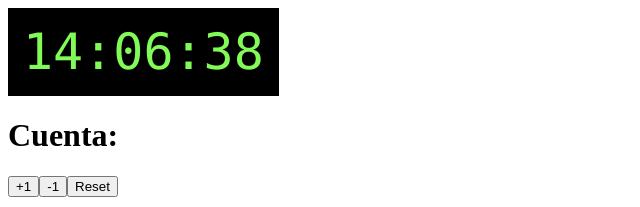
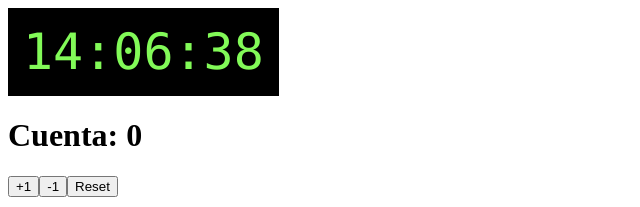
Before and after one commit to MisaelCalvillo/nextjs-liverpool, a Next.js app: page / in a window 1280 px wide. Shown: the top 207 px of the page, without its empty margins (0-640 px from the left). Built offline with nearby package versions, Linux system fonts and the light colour scheme.

Commit message:
Fix: Inicializa state con initialState

```diff
--- a/components/counter.js
+++ b/components/counter.js
@@ -2,7 +2,9 @@ import React from 'react';
 import { useSelector, useDispatch } from 'react-redux';
 import { incrementCount, decrementCount, resetCount } from '../store';
 
-const countSelector = (state) => state.count;
+const countSelector = (state) => {
+  return state.count;
+};
 
 const useCounter = () => {
   const dispatch = useDispatch();
@@ -13,7 +15,7 @@ const useCounter = () => {
     dispatch(decrementCount());
   }
   const reset = () => {
-    dispatch(reset());
+    dispatch(resetCount());
   }
 
   return { increment, decrement, reset };
--- a/store.js
+++ b/store.js
@@ -70,10 +70,10 @@ export const resetCount = () => {
   return { type: actionTypes.RESET }
 }
 
-export function initializeStore (initialState = {}) {
+export function initializeStore (state = initialState) {
   return createStore(
     reducer,
-    initialState,
+    state,
     composeWithDevTools(applyMiddleware())
   )
 }
```
